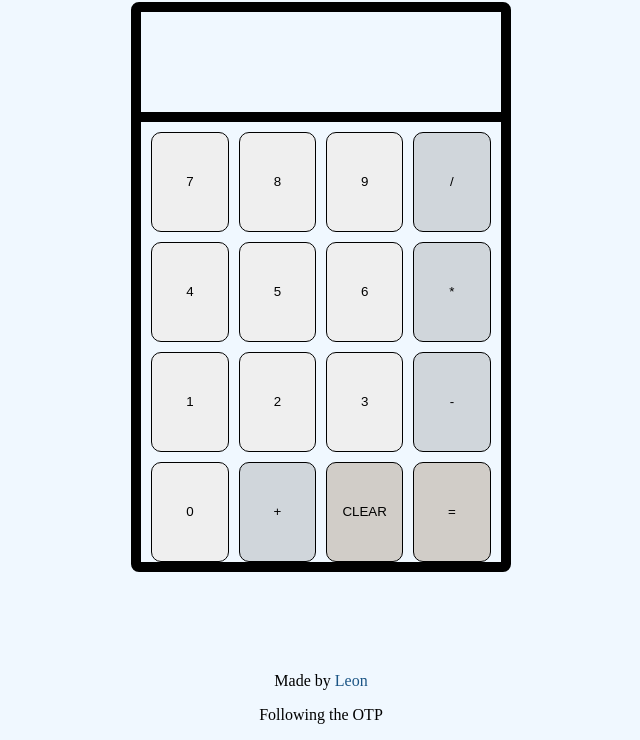
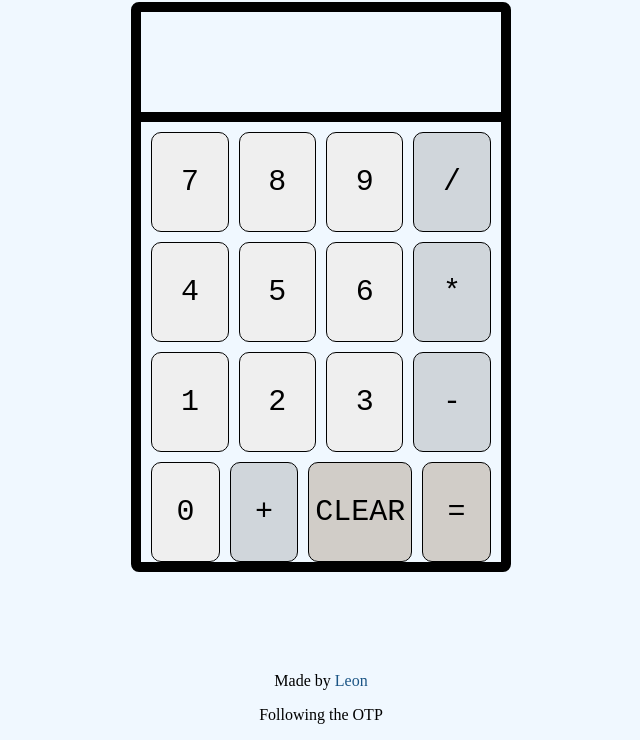
Before and after one commit to Leon-ER/calculator, a plain HTML site: page index.html in a window 1280 px wide. Shown: the part 78-818 px from the top of the page, without its empty margins (319-959 px from the left). Drawn offline with Linux system fonts and the light colour scheme.

Commit message:
Fixed the fontSize of the buttons

```diff
--- a/style.css
+++ b/style.css
@@ -42,6 +42,8 @@ body{
 /*buttons*/
 button {
   border-radius: 10px;
+  font-size: 30px;
+  font-family: 'Courier New', Courier, monospace;
 }
 .buttons {
   border: 1px solid black;
```
Also changed, not shown: 1 other file.
